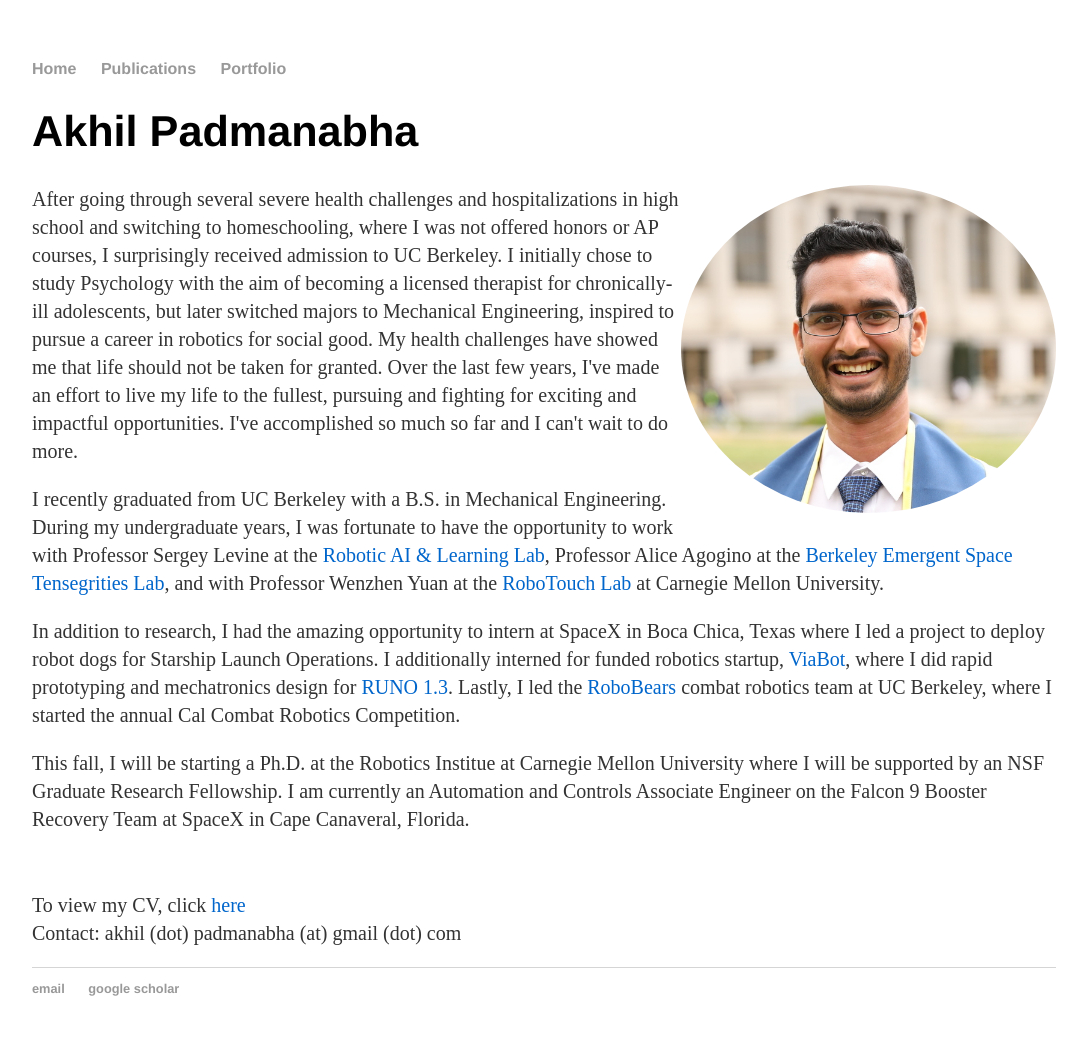
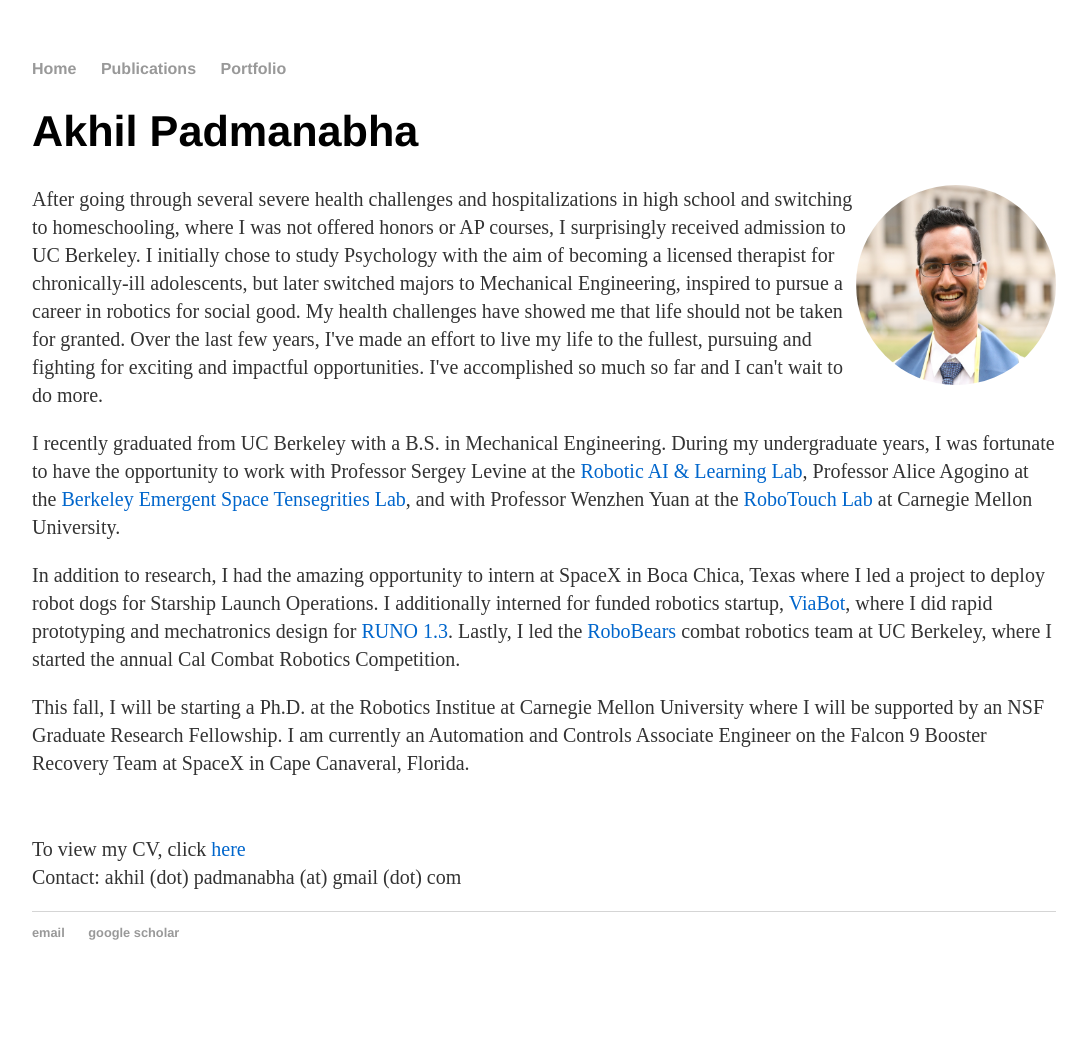
Before and after one commit to akhilpadmanabha/akhilpadmanabha.github.io, a Jekyll site: the page built from index.html, in a window 1280 px wide. Shown: the whole page, without its empty margins (96-1183 px from the left). Built offline with Jekyll 4.4.1, drawn with Linux system fonts in a browser that asks for light colours; after the commit the page ends 1000 px from its top, so only the background shows below that.

Commit message:
portrait circle

```diff
--- a/css/main.css
+++ b/css/main.css
@@ -69,9 +69,10 @@
 {
   width: 20%;
 }
-.circular--square {
-  border-top-left-radius: 50% 50%;
-  border-top-right-radius: 50% 50%;
-  border-bottom-right-radius: 50% 50%;
-  border-bottom-left-radius: 50% 50%;
+.circular--portrait {
+  position: relative;
+  width: 200px;
+  height: 200px;
+  overflow: hidden;
+  border-radius: 50%;
 }
--- a/index.html
+++ b/index.html
@@ -7,7 +7,7 @@
 </div>
 
 
-<img src="images/portrait.jpeg" class="circular--square" width = "375px" height = "auto" align = "right"/>
+<img src="images/portrait.jpeg" class="circular--portrait" width = "375px" height = "auto" align = "right"/>
 
 
 <div class="blurb">
```
